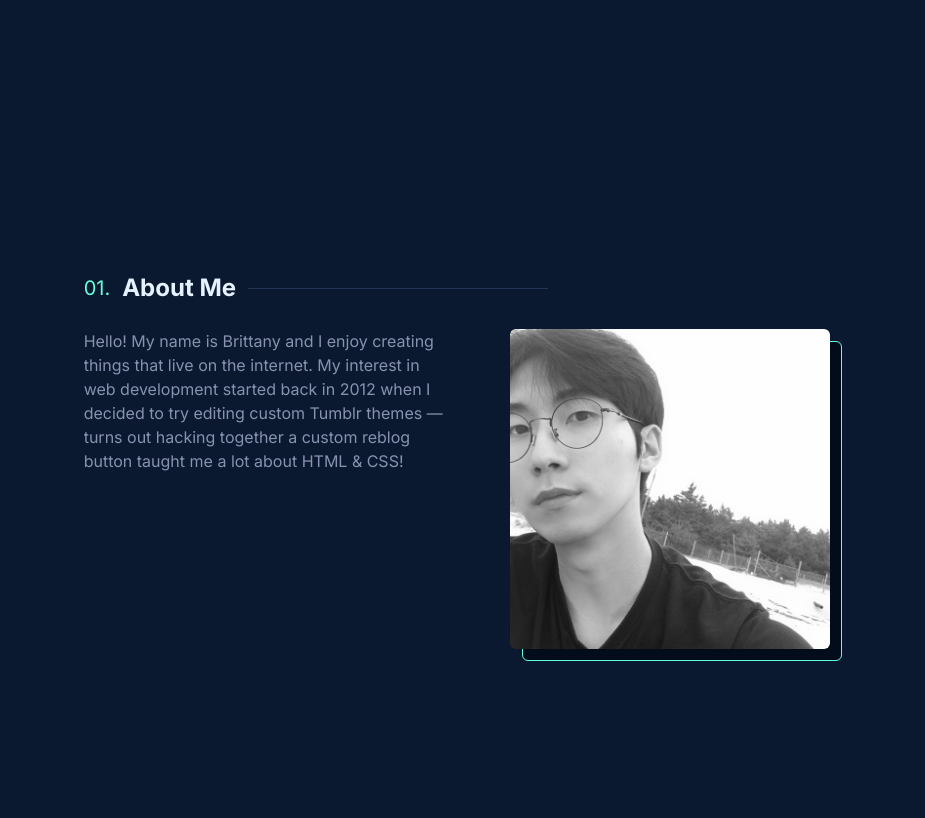
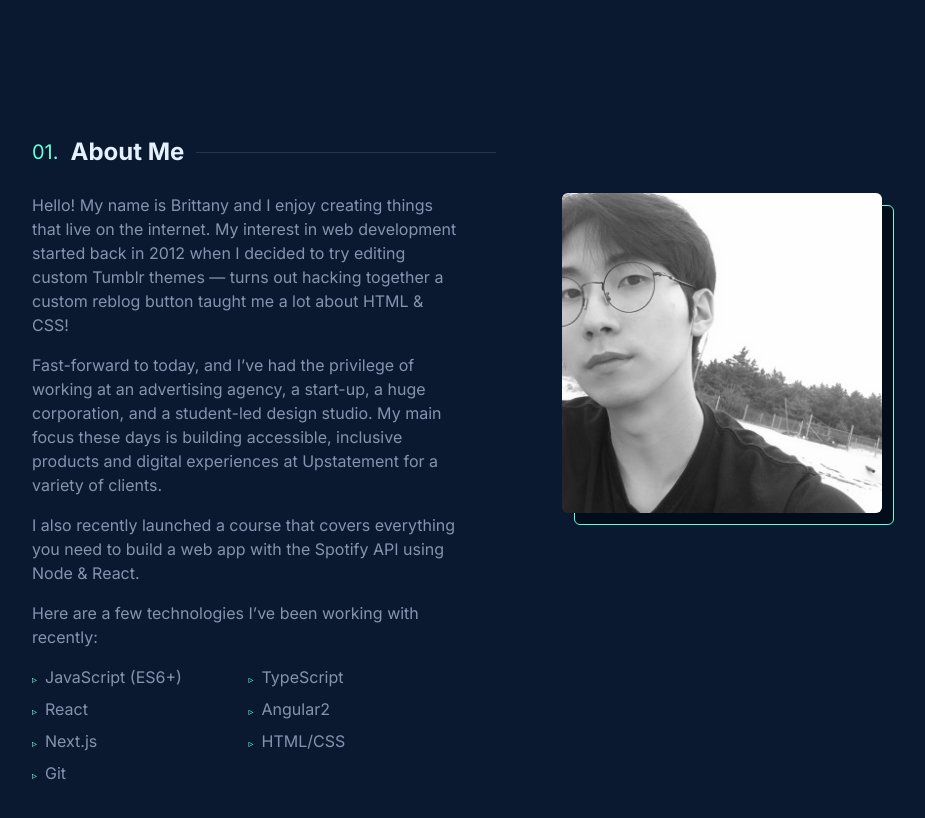
Before and after one commit to heondeam/shlee-resume, a Next.js app: page / in a window 1280 px wide. Shown: the part 740-1558 px from the top of the page, without its empty margins (183-1108 px from the left). Built offline with nearby package versions, Linux system fonts and the light colour scheme.

Commit message:
feat: imple about me

```diff
--- a/components/main/about-me.tsx
+++ b/components/main/about-me.tsx
@@ -1,26 +1,45 @@
 'use client'
 
+import UnorderList from '@components/list/unorder-list'
+import Title from '@components/title/title'
+import P1 from '@components/typography/p1'
+import Section from '@components/ui/section'
 import Image from 'next/image'
-import Title from '../title/title'
-import P1 from '../typography/p1'
-import Section from '../ui/section'
 
-import Profile from '../../assets/png/profile.png'
+import Profile from '@png/profile.png'
+
+const TEXTS = [
+  'Hello! My name is Brittany and I enjoy creating things that live on the internet. My interest in web development started back in 2012 when I decided to try editing custom Tumblr themes — turns out hacking together a custom reblog button taught me a lot about HTML & CSS!',
+  'Fast-forward to today, and I’ve had the privilege of working at an advertising agency, a start-up, a huge corporation, and a student-led design studio. My main focus these days is building accessible, inclusive products and digital experiences at Upstatement for a variety of clients.',
+  'I also recently launched a course that covers everything you need to build a web app with the Spotify API using Node & React.',
+  'Here are a few technologies I’ve been working with recently:'
+]
+
+const SKILLS = [
+  'JavaScript (ES6+)',
+  'TypeScript',
+  'React',
+  'Angular2',
+  'Next.js',
+  'HTML/CSS',
+  'Git'
+]
 
 export default function AboutMe() {
   return (
     <Section className="h-screen bg-navy px-20">
-      <div className="w-4/6 flex flex-col gap-6">
+      <div className="max-w-[850px] flex flex-col gap-6">
         <Title title="About Me" idx="01" />
-        <div className="flex justify-between gap-16">
-          <div>
+        <div className="flex justify-between gap-8">
+          <div className="flex flex-col gap-4 w-[50%]">
             {/* texts */}
-            <P1 className="text-slate">
-              Hello! My name is Brittany and I enjoy creating things that live on the internet. My
-              interest in web development started back in 2012 when I decided to try editing custom
-              Tumblr themes — turns out hacking together a custom reblog button taught me a lot
-              about HTML & CSS!
-            </P1>
+            {TEXTS.map((text, idx) => (
+              <P1 key={idx} className="text-slate">
+                {text}
+              </P1>
+            ))}
+
+            <UnorderList items={SKILLS} />
           </div>
           <div className="image-before group">
             <div className="image-wrapper">
```
